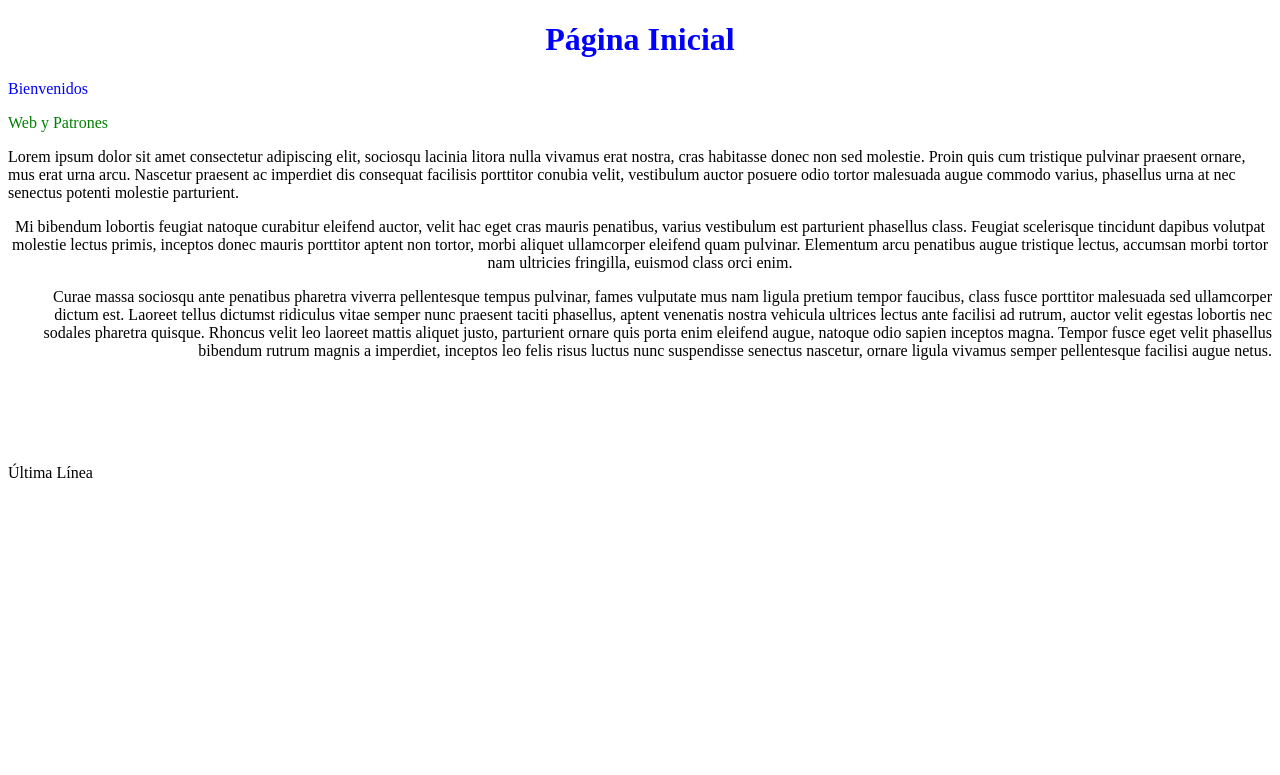
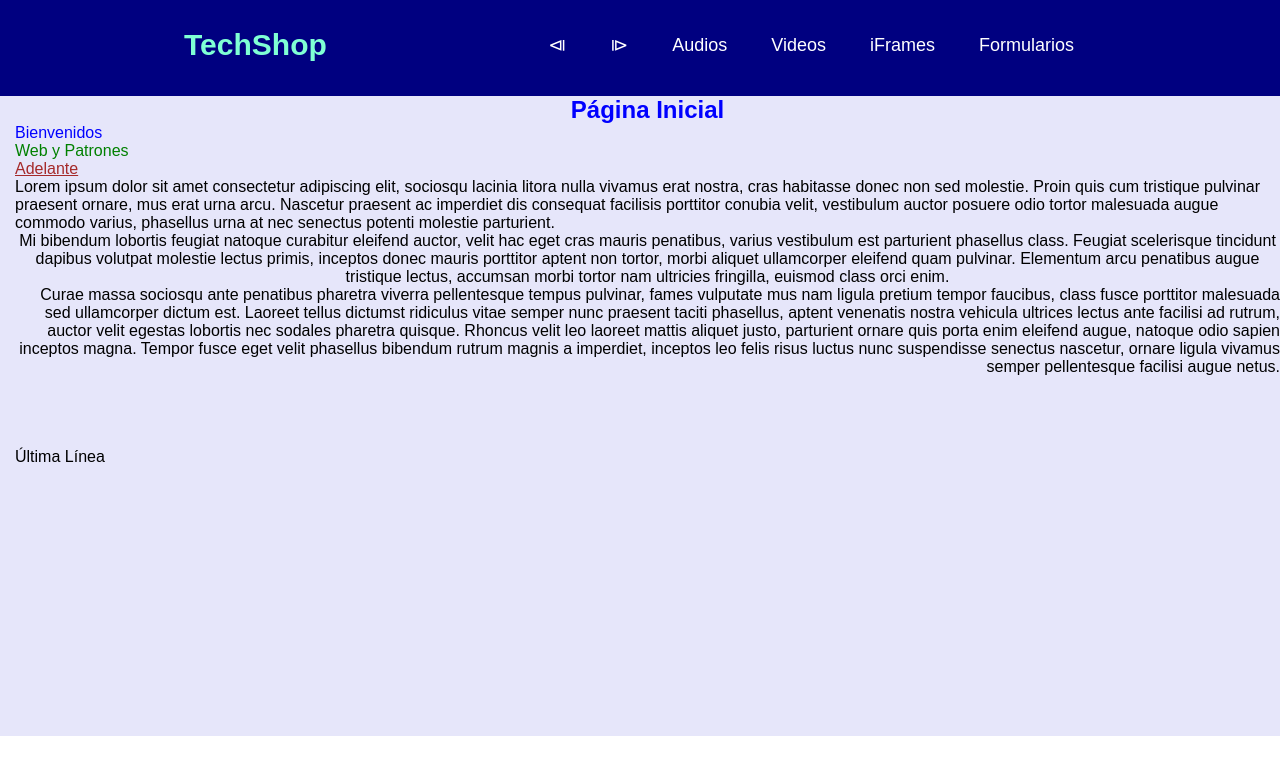
Before and after one commit to AdrianCampos21/Tienda_IIQ, a Spring Boot app: page / in a window 1280 px wide. Shown: the top 775 px of the page. Run offline with Spring Boot 4, Linux system fonts and the light colour scheme.

Commit message:
Finalización Semana 3

```diff
--- a/src/main/resources/static/Ejemplo8.html
+++ b/src/main/resources/static/Ejemplo8.html
@@ -8,6 +8,7 @@ Click nbfs://nbhost/SystemFileSystem/Templates/Other/html.html to edit this temp
         <title>TODO supply a title</title>
         <meta charset="UTF-8">
         <meta name="viewport" content="width=device-width, initial-scale=1.0">
+
     </head>
     <body>
         <h1>Ejemplo 8</h1>
--- a/src/main/resources/static/css/Estilos.css
+++ b/src/main/resources/static/css/Estilos.css
@@ -10,9 +10,25 @@
 
 .enfasis{
     background-color: buttonshadow;
+    color: red;
 
 }
 
 a{
-    color:red;
+    color:brown;
 }
+
+h1, p{
+   /*Propiedades*/
+}
+a:hover{
+    background: green;
+    color: white;
+}
+a:active{
+    background: red;
+    color: black;
+}
+a:visited{
+    font-size: 20px;
+}
--- /dev/null
+++ b/src/main/resources/static/css/Menu.css
@@ -0,0 +1,106 @@
+* {
+    margin: 0;
+    box-sizing:  border-box;
+}
+
+
+
+body {
+    font-family: sans-serif;
+    padding: 45px 20px 0px;
+}
+
+
+
+.header {
+    background-color: navy;
+    height: 12%;
+    top: 0;
+    left: 0;
+    width: 100%;
+    position: fixed;
+}
+
+
+
+.nav {
+    display: flex;
+    justify-content: space-between;
+    max-width: 992px;
+    margin: 0 auto;
+}
+
+
+
+.nav-link {
+    color: white;
+    text-decoration: none;
+}
+
+
+
+.logo {
+    color: aquamarine;
+    font-size: 30px;
+    font-weight: bold;
+    padding: 0 40px;
+    line-height: 90px;
+}
+
+
+
+.nav-menu {
+    display: flex;
+    margin-right: 40px;
+    list-style: none;
+}
+
+
+
+.nav-menu-item {
+    font-size: 18px;
+    margin: 0 10px;
+    line-height: 90px;
+    width: max-content;
+}
+
+
+
+.nav-menu-link {
+    padding: 8px 12px;
+    border-radius: 10px;
+}
+
+
+
+.nav-menu-link:hover {
+    font-size: 22px;
+    background-color: cyan;
+    transition: 0.7s;
+}
+
+
+
+#contenido {
+    background-color: lavender;
+    position: fixed;
+    top: 12%;
+    bottom: 8%;
+    left: 0;
+    width: 100%;
+    overflow: auto;
+    padding-left: 15px;
+}
+
+
+
+.footer {
+    background-color: black;
+    text-align: center;
+    color: white;
+    height: 8%;
+    position: fixed;
+    bottom: 0;
+    left: 0;
+    width: 100%;
+}
--- a/src/main/resources/static/index.html
+++ b/src/main/resources/static/index.html
@@ -10,13 +10,30 @@ Click nbfs://nbhost/SystemFileSystem/Templates/Other/html.html to edit this temp
         <meta name="viewport" content="width=device-width, initial-scale=1.0">
         <meta name="description" content="Pagina del curso Web y Patrones"/>
         <meta name="keywords" content="htlm5,css,java"/>
+        <link href="css/Estilos.css" rel="stylesheet" type="text/css"/>
+        <link href="css/Menu.css" rel="stylesheet" type="text/css"/>
     </head>
     <body>
+        <header class="header">
+            <nav class="nav">
+                <a href="index.html" class="logo nav-link">TechShop</a>
+                <ul class="nav-menu">
+                    <li class="nav-menu-item"><a class="nav-menu-link nav-link" href="index.html">&LeftTriangleBar;</a></li>
+                    <li class="nav-menu-item"><a class="nav-menu-link nav-link" href="ejemplo3.html">&RightTriangleBar;</a></li>
+                    <li class="nav-menu-item"><a class="nav-menu-link nav-link" href="audios.html">Audios</a></li>
+                    <li class="nav-menu-item"><a class="nav-menu-link nav-link" href="videos.html">Videos</a></li>
+                    <li class="nav-menu-item"><a class="nav-menu-link nav-link" href="iframes.html">iFrames</a></li>
+                    <li class="nav-menu-item"><a class="nav-menu-link nav-link" href="formulario.html">Formularios</a></li>
+                </ul>
+            </nav>
+        </header>
+        <section id="contenido">
             <div style="color: blue">
                 <h1 style="text-align: center">Página Inicial</h1>
                 <p>Bienvenidos</p>
                 <p style="color:green;"> Web y Patrones</p>
             </div>
+            <a href="ejemplo2.html">Adelante</a>
             <p style="text-align: left">Lorem ipsum dolor sit amet consectetur adipiscing elit, sociosqu lacinia litora nulla vivamus erat nostra, cras habitasse donec non sed molestie. Proin quis cum tristique pulvinar praesent ornare, mus erat urna arcu. Nascetur praesent ac imperdiet dis consequat facilisis porttitor conubia velit, vestibulum auctor posuere odio tortor malesuada augue commodo varius, phasellus urna at nec senectus potenti molestie parturient.</p>
             <p style="text-align: center">Mi bibendum lobortis feugiat natoque curabitur eleifend auctor, velit hac eget cras mauris penatibus, varius vestibulum est parturient phasellus class. Feugiat scelerisque tincidunt dapibus volutpat molestie lectus primis, inceptos donec mauris porttitor aptent non tortor, morbi aliquet ullamcorper eleifend quam pulvinar. Elementum arcu penatibus augue tristique lectus, accumsan morbi tortor nam ultricies fringilla, euismod class orci enim.</p>
             <p style="text-align: right">Curae massa sociosqu ante penatibus pharetra viverra pellentesque tempus pulvinar, fames vulputate mus nam ligula pretium tempor faucibus, class fusce porttitor malesuada sed ullamcorper dictum est. Laoreet tellus dictumst ridiculus vitae semper nunc praesent taciti phasellus, aptent venenatis nostra vehicula ultrices lectus ante facilisi ad rutrum, auctor velit egestas lobortis nec sodales pharetra quisque. Rhoncus velit leo laoreet mattis aliquet justo, parturient ornare quis porta enim eleifend augue, natoque odio sapien inceptos magna. Tempor fusce eget velit phasellus bibendum rutrum magnis a imperdiet, inceptos leo felis risus luctus nunc suspendisse senectus nascetur, ornare ligula vivamus semper pellentesque facilisi augue netus.</p>
@@ -25,5 +42,6 @@ Click nbfs://nbhost/SystemFileSystem/Templates/Other/html.html to edit this temp
             <br>
             <br>
             <p>Última Línea</p>
+        </section>
     </body>
 </html>
```
Also changed, not shown: src/main/resources/static/Audios.html (added, +31 -0 lines), src/main/resources/static/Formulario.html (added, +46 -0 lines), src/main/resources/static/Videos.html (added, +30 -0 lines), src/main/resources/static/iframes.html (added, +50 -0 lines), 3 other files. Lines whose indentation alone changed are shown as unchanged.
